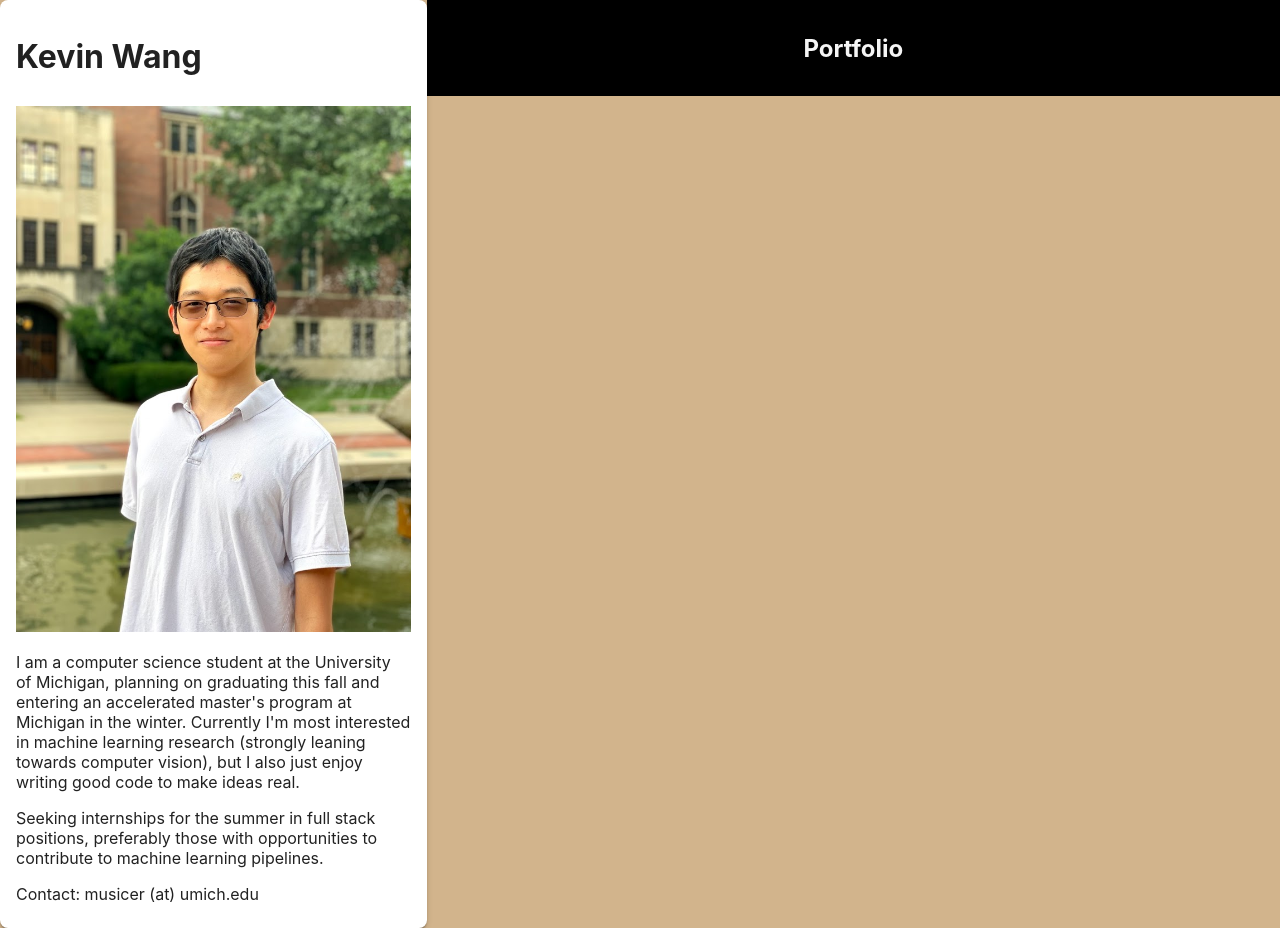
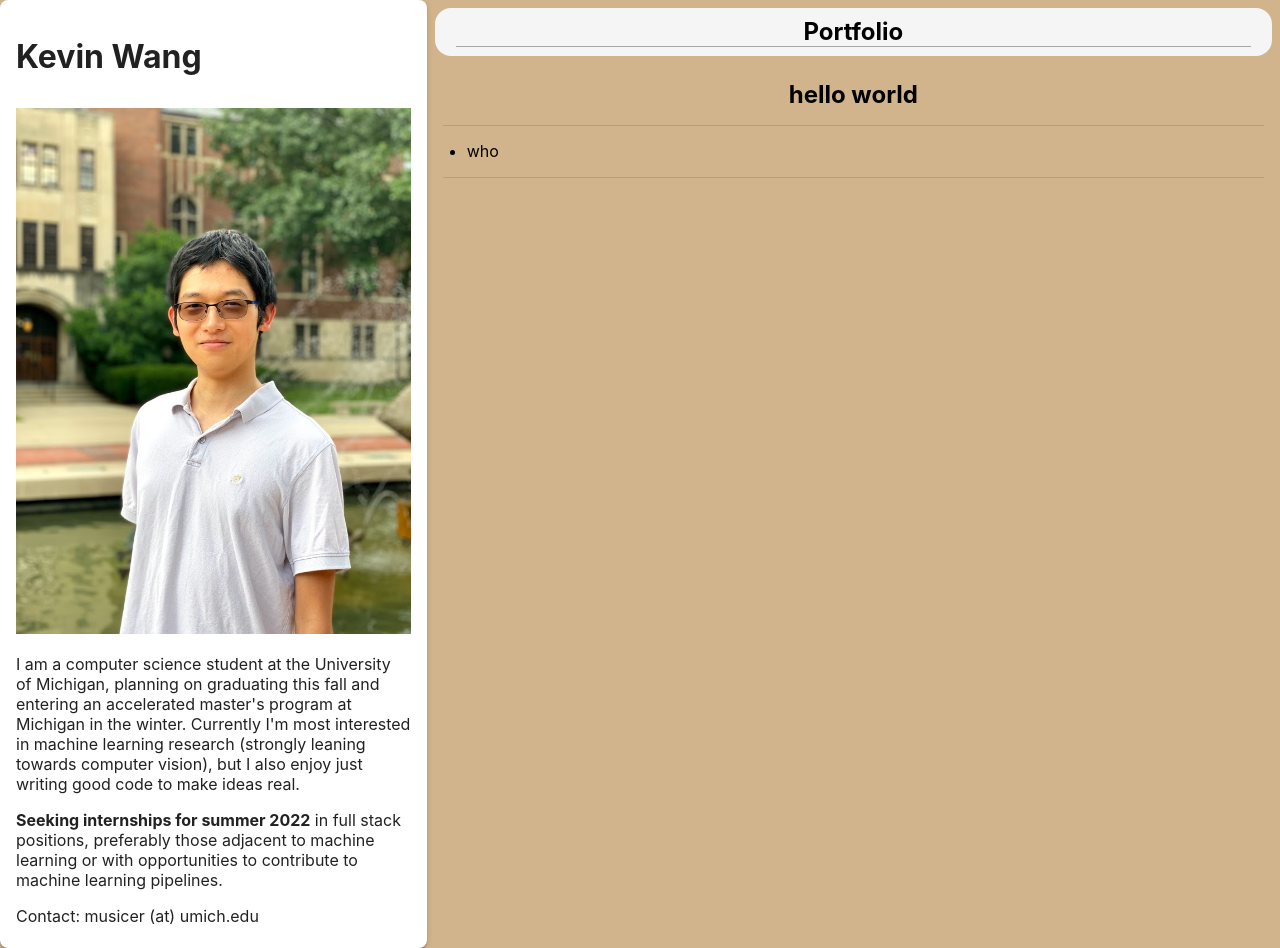
Before and after one commit to michigan-musicer/musicer-website, a React (Create React App) app: page / in a window 1280 px wide. Built offline with nearby package versions, Linux system fonts and the light colour scheme.

Commit message:
initial portfolio styling and updates to other sections, next is to get the mapping down

```diff
--- a/src/App.js
+++ b/src/App.js
@@ -5,6 +5,14 @@ import './App.css';
 import getAboutProps from './about/getAboutProps.js';
 
 export default function App() {
+  const PortfolioProps = {
+    title: 'hello world',
+    item: {
+      desc: 'who',
+      img: ''
+    }
+  }
+
 // need LHS about me bar, RHS portfolio
 // about me bar should be in em, not percent
 // will need to make it responsive to be viewable on mobile
@@ -15,8 +23,8 @@ export default function App() {
         <About props={getAboutProps()}/>
       </div>
       <div className='app-rightside-container'>
-        <NavigationBar/>
-        {/* <Portfolio/> */}
+        <NavigationBar />
+        <Portfolio props={PortfolioProps}/>
       </div>
     </div>
   );
--- a/src/about/About.js
+++ b/src/about/About.js
@@ -22,11 +22,12 @@ export default function About(props) {
           <p>I am a computer science student at the University of Michigan, planning on
             graduating this fall and entering an accelerated master's program at Michigan
             in the winter. Currently I'm most interested in machine learning research
-            (strongly leaning towards computer vision), but I also just enjoy writing good
+            (strongly leaning towards computer vision), but I also enjoy just writing good
             code to make ideas real.</p>
           <p>
-            Seeking internships for the summer in full stack positions, preferably
-            those with opportunities to contribute to machine learning pipelines.
+            <b>Seeking internships for summer 2022</b> in full stack positions, preferably
+            those adjacent to machine learning or with opportunities to
+            contribute to machine learning pipelines.
           </p>
           <p>
             Contact: musicer (at) umich.edu
--- a/src/navigationBar/NavigationBar.css
+++ b/src/navigationBar/NavigationBar.css
@@ -6,9 +6,8 @@
 
 .navigation-bar-container {
   width: 100%;
-  height: 100%;
-  padding: 1em;
-  background-color: black;
+  margin: 0.5em;
+  /* background-color: black; */
 }
 
 .navigation-bar-list {
@@ -25,7 +24,39 @@
 
 .navigation-bar-item {
   flex-grow: 1;
-  width: auto;
+  color: black;
+  height: 100%;
+  display: inline-flex;
+  flex-direction: column;
+  justify-content: center;
+  align-items: center;
+  box-sizing: border-box;
+  border-radius: 1em;
+  white-space: nowrap;
+  background-color: whitesmoke;
+  text-align: center;
+  cursor: pointer;
+  user-select: none;
+  transition: background-color 300ms cubic-bezier(0.4, 0, 0.2, 1) 0ms,
+    /* these transition functions are copied from mat ui chip component */
+    box-shadow 300ms cubic-bezier(0.4, 0, 0.2, 1) 0ms,
+    color 300ms cubic-bezier(0.4, 0, 0.2, 1) 0ms;
+}
+
+.navigation-bar-item:hover {
+  background-color: darkblue;
   color: whitesmoke;
-  text-align: center;
 }
+
+.navigation-bar-text {
+  margin: 0;
+}
+
+/* to properly handle transition, we probably need props */
+.navigation-bar-underline {
+  width: 95%;
+  margin: 0;
+  background-color: rgba(0, 0, 0, 0.32);
+  border: none;
+  height: 0.07em;
+}
--- a/src/navigationBar/NavigationBar.js
+++ b/src/navigationBar/NavigationBar.js
@@ -1,4 +1,5 @@
 import './NavigationBar.css';
+import Divider from '../util/Divider.js'
 
 export default function NavigationBar(props) {
   let listWithNumItems = [];
@@ -11,7 +12,10 @@ export default function NavigationBar(props) {
       <div className='navigation-bar-container'>
         <ul className='navigation-bar-list'>
         {/* // temp before I figure out prop passing */}
-        <li className='navigation-bar-item'><h2>Portfolio</h2></li>
+        <li className='navigation-bar-item'>
+          <h2 className='navigation-bar-text'>Portfolio</h2>
+          <hr className='navigation-bar-underline'/>
+        </li>
         {/*
           {
             listWithNumItems.map(i =>
--- a/src/portfolio/Portfolio.js
+++ b/src/portfolio/Portfolio.js
@@ -1,9 +1,10 @@
 import Column from '../util/Column.js'
 
 export default function NavigationBar(props) {
+  console.log(props);
   return (
     <div>
-      <Column props={props}/>
+      <Column props={props.props}/>
     </div>
   );
 }
--- a/src/util/Column.js
+++ b/src/util/Column.js
@@ -1,11 +1,12 @@
 import SectionWithDivider from "./SectionWithDivider";
 
 export default function Column(props) {
+  console.log(props);
   return (
     <div>
       {/* eventually this should be an array that we index into */}
       {/* and we generate the sections with the mapping strat we use earlier */}
-      <SectionWithDivider props={props}/>
+      <SectionWithDivider props={props.props}/>
     </div>
   );
 }
--- a/src/util/Item.js
+++ b/src/util/Item.js
@@ -1,9 +1,11 @@
 
-export default function Item(){
+export default function Item(props){
+  console.log(props);
   return (
+
     <div>
-      <p></p>
-      <img></img>
+      <p>{props.props.desc}</p>
+      {/* <img>{props.props.img}</img> */}
     </div>
   );
 }
--- /dev/null
+++ b/src/util/Section.css
@@ -0,0 +1,8 @@
+.section-container {
+  margin: 1em 0em;
+}
+
+.section-header {
+  margin: 0;
+  text-align: center;
+}
--- a/src/util/Section.js
+++ b/src/util/Section.js
@@ -1,14 +1,19 @@
 import Divider from "./Divider";
 import Item from "./Item";
+import './Section.css';
 
-export default function Section(){
+export default function Section(props){
+  console.log(props);
   return (
-    <div>
-      <title></title>
+    <div className='section-container'>
+      <h2 className='section-header'>{props.props.title}</h2>
       <Divider/>
       <div>
+        {/* we want a similar mapping strategy from the navbar */}
         <ul>
-          <Item/>
+          <li>
+            <Item props={props.props.item}/>
+          </li>
         </ul>
       </div>
     </div>
--- a/src/util/SectionWithDivider.js
+++ b/src/util/SectionWithDivider.js
@@ -4,7 +4,7 @@ import Divider from './Divider.js'
 export default function SectionWithDivider(props) {
   return (
     <div>
-      <Section props={props}/>
+      <Section props={props.props}/>
       <Divider/>
     </div>
   );
```
